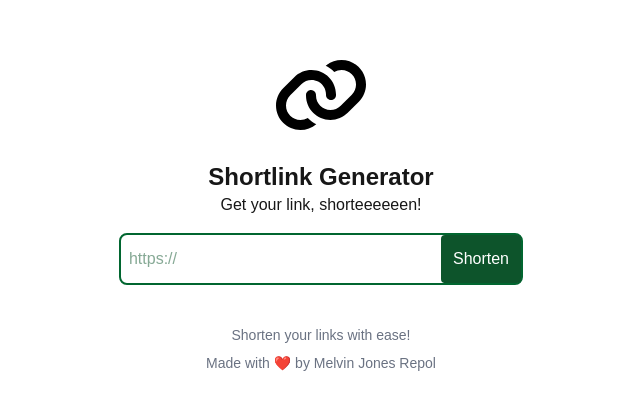
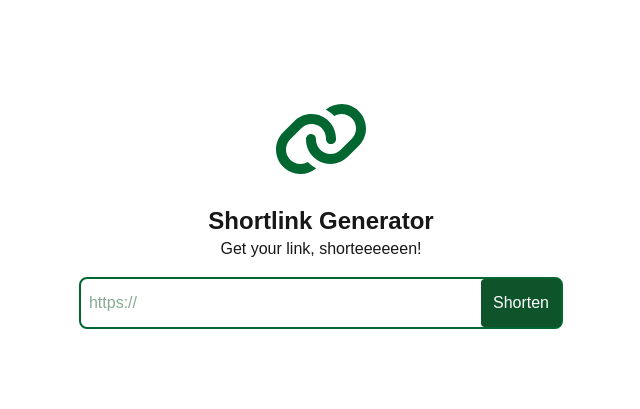
Before and after one commit to mrepol742/shortlink-app, a Next.js app: page / in a window 1280 px wide. Shown: the part 191-600 px from the top of the page, without its empty margins (319-959 px from the left). Built offline with nearby package versions, Linux system fonts and the light colour scheme.

Commit message:
Refactor layout and styling

```diff
--- a/src/app/page.tsx
+++ b/src/app/page.tsx
@@ -27,11 +27,11 @@ export default function Home() {
   };
 
   return (
-    <main className="flex flex-col items-center justify-center min-h-screen p-4">
+    <main className="flex flex-col items-center justify-center min-h-screen">
       <svg
         xmlns="http://www.w3.org/2000/svg"
         viewBox="0 0 640 640"
-        className="w-25 h-25 mb-4"
+        className="w-25 h-25 mb-4 fill-green-800"
       >
         {/*Font Awesome Free v7.0.0 by @fontawesome - https://fontawesome.com License - https://fontawesome.com/license/free Copyright 2025 Fonticons, Inc.*/}
         <path d="M451.5 160C434.9 160 418.8 164.5 404.7 172.7C388.9 156.7 370.5 143.3 350.2 133.2C378.4 109.2 414.3 96 451.5 96C537.9 96 608 166 608 252.5C608 294 591.5 333.8 562.2 363.1L491.1 434.2C461.8 463.5 422 480 380.5 480C294.1 480 224 410 224 323.5C224 322 224 320.5 224.1 319C224.6 301.3 239.3 287.4 257 287.9C274.7 288.4 288.6 303.1 288.1 320.8C288.1 321.7 288.1 322.6 288.1 323.4C288.1 374.5 329.5 415.9 380.6 415.9C405.1 415.9 428.6 406.2 446 388.8L517.1 317.7C534.4 300.4 544.2 276.8 544.2 252.3C544.2 201.2 502.8 159.8 451.7 159.8zM307.2 237.3C305.3 236.5 303.4 235.4 301.7 234.2C289.1 227.7 274.7 224 259.6 224C235.1 224 211.6 233.7 194.2 251.1L123.1 322.2C105.8 339.5 96 363.1 96 387.6C96 438.7 137.4 480.1 188.5 480.1C205 480.1 221.1 475.7 235.2 467.5C251 483.5 269.4 496.9 289.8 507C261.6 530.9 225.8 544.2 188.5 544.2C102.1 544.2 32 474.2 32 387.7C32 346.2 48.5 306.4 77.8 277.1L148.9 206C178.2 176.7 218 160.2 259.5 160.2C346.1 160.2 416 230.8 416 317.1C416 318.4 416 319.7 416 321C415.6 338.7 400.9 352.6 383.2 352.2C365.5 351.8 351.6 337.1 352 319.4C352 318.6 352 317.9 352 317.1C352 283.4 334 253.8 307.2 237.5z" />
@@ -46,7 +46,7 @@ export default function Home() {
           value={url}
           onChange={(e) => setUrl(e.target.value)}
           placeholder="https://"
-          className="px-2 py-3 w-80 text-green-900 focus:outline-none"
+          className="px-2 py-3 w-50 md:w-100 text-green-900 focus:outline-none"
         />
         <button type="submit" className="bg-green-900 text-white p-3 rounded">
           Shorten
@@ -60,14 +60,6 @@ export default function Home() {
           </a>
         </p>
       )}
-      <footer className="mt-8 text-sm text-center text-gray-500">
-        <p className="mt-2 text-sm text-gray-500">
-          Shorten your links with ease!
-        </p>
-        <p className="mt-2 text-sm text-gray-500">
-          Made with ❤️ by <a href="">Melvin Jones Repol</a>
-        </p>
-      </footer>
     </main>
   );
 }
```
